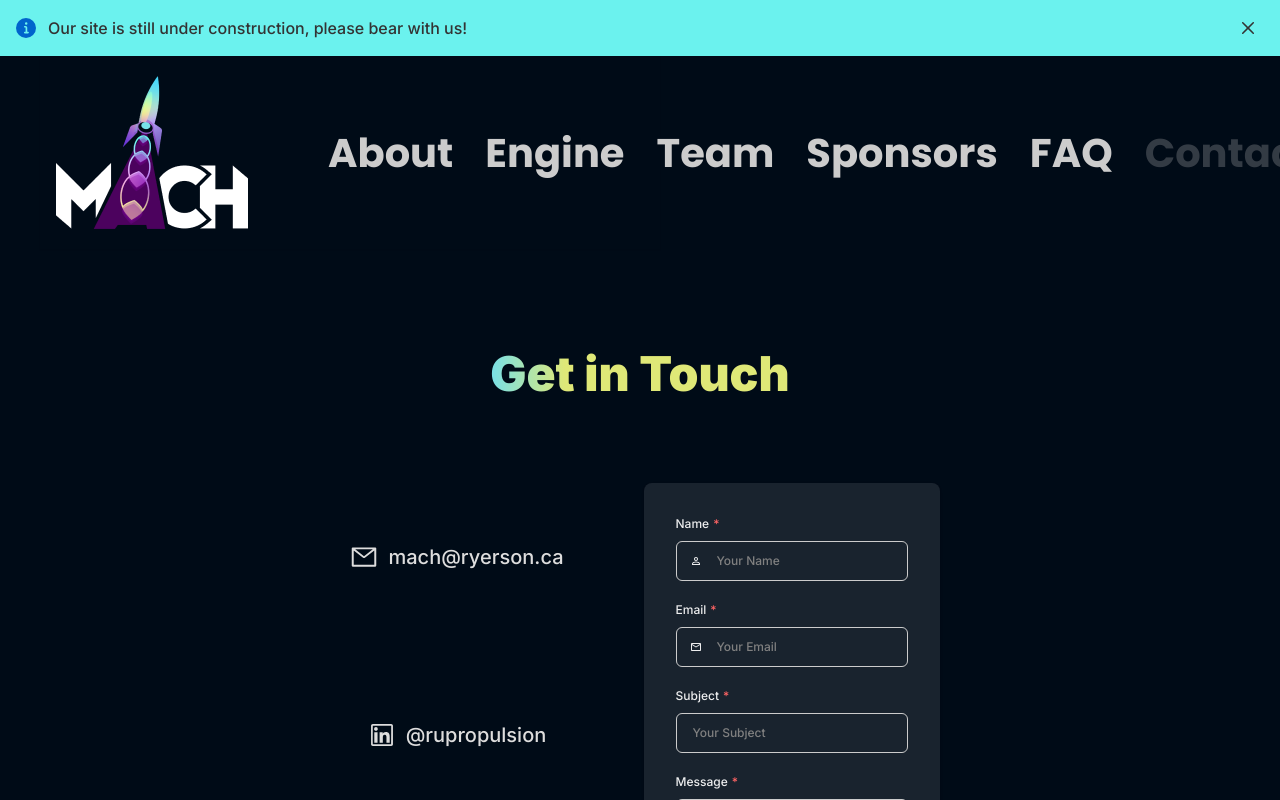
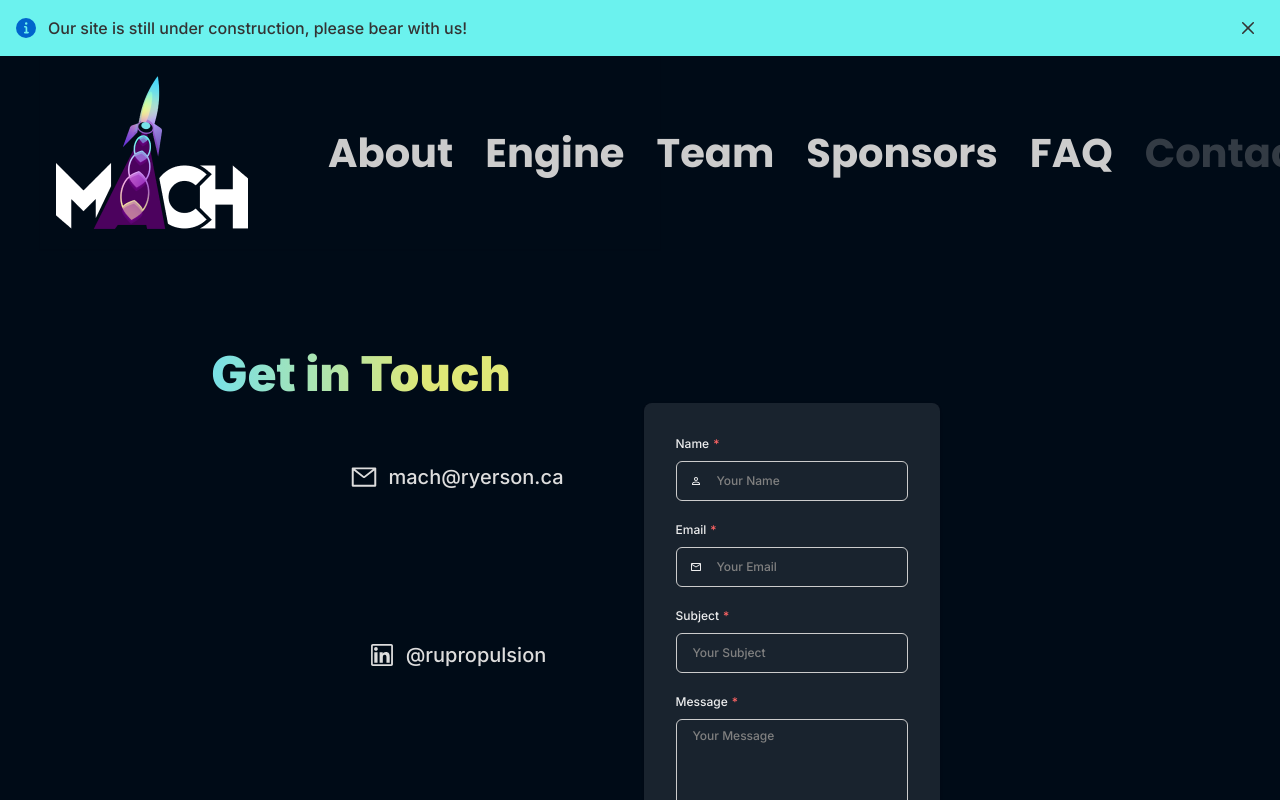
Before and after one commit to ryepropgroup/mach-website, a Next.js app: page /contact in a window 1280 px wide. Shown: the top 800 px of the page. Built offline with nearby package versions, Linux system fonts and the light colour scheme.

Commit message:
Updated Contact Spacing
Signed-off-by: Georgios Dialynas-Vatsis <47365973+Sistav@users.noreply.github.com>

```diff
--- a/src/pages/contact.tsx
+++ b/src/pages/contact.tsx
@@ -31,7 +31,17 @@ import CopyrightFooter from "@/components/copyrightFooter";
 import Navbar from "@/components/navbar";
 import WIPBanner from "@/components/wipBanner";
 import Header from "@/config";
-import { bgStyle, h1Style, p2Style } from "@/styles";
+import {
+  b1Style,
+  b2Style,
+  bgStyle,
+  em2Style,
+  h1Style,
+  h3Style,
+  linkStyle,
+  p1Style,
+  p2Style,
+} from "@/styles";
 
 interface ContactForm {
   name: string;
@@ -79,11 +89,15 @@ export default function Contact() {
       <Box {...bgStyle} bg="black" />
       <WIPBanner />
       <Navbar />
+      <Center>
+        <Box w="67vw">
+          <Heading {...h1Style}>Get in Touch</Heading>
+        </Box>
+      </Center>
       <Flex align="center" justify="center" bg="black" id="contact">
         <Box borderRadius="lg">
           <Box>
             <VStack spacing={{ base: 4, md: 8, lg: 20 }}>
-              <Heading {...h1Style}>Get in Touch</Heading>
               <Stack
                 direction={{ base: "column", md: "row" }}
                 spacing={{ base: 4, md: 8, lg: 20 }}
```
